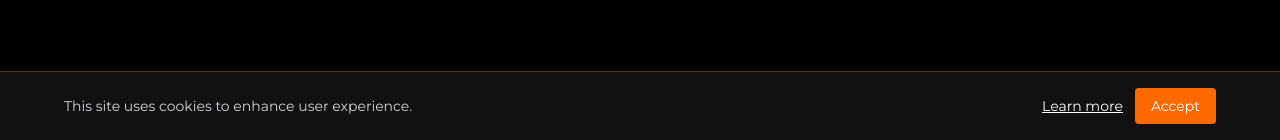
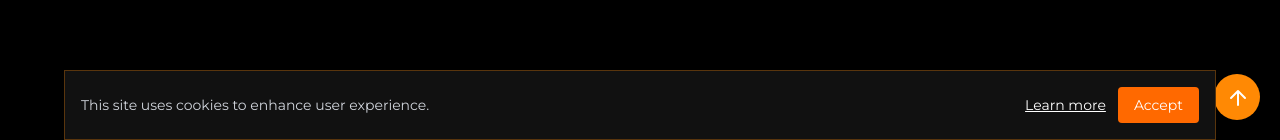
Before and after one commit to Saviolss/futlance-frontend, a Next.js app: page /times/1 in a window 1280 px wide. Shown: the part 660-800 px from the top of the page. Built offline with nearby package versions, Linux system fonts and the light colour scheme; no server answers; a web font is replaced by a local one.

Commit message:
anuncio adcash 1.0

```diff
--- a/src/app/componentes/anuncio/anuncioBody.js
+++ b/src/app/componentes/anuncio/anuncioBody.js
@@ -30,10 +30,10 @@ export default function AdcashBanner() {
       clearInterval(timer)
 
       if (window.innerWidth < 768) {
-        createBanner(mobileRef, '11633014')
+        createBanner(mobileRef, '11642794')
       } else {
-        createBanner(leftRef, '11633022')
-        createBanner(rightRef, '11633022')
+        createBanner(leftRef, '11642890')
+        createBanner(rightRef, '11642890')
       }
     }, 300)
 
--- a/src/app/componentes/footer/footer.js
+++ b/src/app/componentes/footer/footer.js
@@ -46,7 +46,7 @@ export default function Footer() {
           FOOTER
       ============================ */}
 
-      <footer className="w-full sm:block md:flex md:justify-center gap-3 bg-[#000] text-white text-center py-4 mt-10 border-t border-t-orange-400/30">
+      <footer className="w-full sm:block md:flex md:justify-center gap-3 bg-black text-white text-center py-4 mt-10 border-t border-t-orange-400/30">
 
         <p>
           &copy; {new Date().getFullYear()} {t('footertext')}
@@ -141,9 +141,11 @@ export default function Footer() {
 
       {showCookies && (
 
-        <div className="fixed bottom-0 left-0 w-full bg-[#111] border-t border-orange-400/30 text-white z-50 p-4">
+        <div className="fixed inset-0 z-50 flex items-center justify-center p-4 md:items-end md:justify-center md:p-0">
 
-          <div className="max-w-6xl mx-auto flex flex-col md:flex-row items-center justify-between gap-4">
+          <div className="w-full max-w-6xl bg-[#111] border border-orange-400/30 text-white rounded-lg md:rounded-none md:border-t md:border-orange-400/30 md:mb-0 p-4">
+
+            <div className="mx-auto flex flex-col md:flex-row items-center justify-between gap-4">
 
             <p className="text-sm text-gray-300">
               {t("cookiesInfo")}
@@ -170,6 +172,8 @@ export default function Footer() {
           </div>
 
         </div>
+
+      </div>
       )}
 
     </>
--- a/src/app/layout.js
+++ b/src/app/layout.js
@@ -90,13 +90,11 @@ export default function RootLayout({ children }) {
   return (
     <html lang="pt-BR">
       <head>
-      <script id="aclib" type="text/javascript" src="//acscdn.com/script/aclib.js"></script>
-
-        {/* <Script
+        <Script
           id="aclib"
-          src="https://acscdn.com/script/aclib.js"
-          strategy="beforeInteractive"
-        /> */}
+          type="text/javascript"
+          src="//acscdn.com/script/aclib.js"
+        />
 
         <Script
           src="https://www.googletagmanager.com/gtag/js?id=G-53KERW047W"
```
